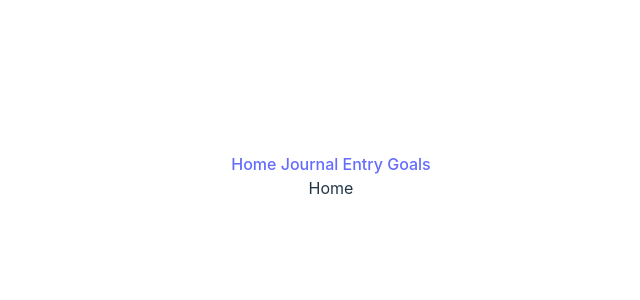
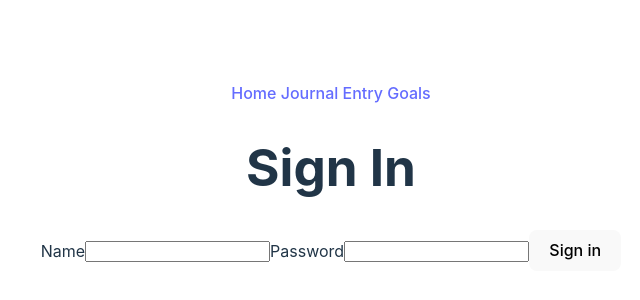
Before and after one commit to Afnanyb/Mindful-moments-journal, a React (Vite) app in the folder client/: page / in a window 1280 px wide. Shown: the part 224-524 px from the top of the page, without its empty margins (309-949 px from the left). Built offline with nearby package versions, Linux system fonts and the light colour scheme.

Commit message:
sign in input

```diff
--- a/client/src/App.jsx
+++ b/client/src/App.jsx
@@ -1,10 +1,49 @@
-import { Link, BrowserRouter as Router, Route, Routes } from "react-router-dom";
+import {
+  useNavigate,
+  Link,
+  BrowserRouter as Router,
+  Route,
+  Routes,
+} from "react-router-dom";
 import "./App.scss";
+import { useState } from "react";
 // import Navbar from './components/Navbar';
 import JournalEntry from "./Component/JournalEntry";
+
 // import MoodTracker from './components/MoodTracker';
 // import GoalSetting from './components/GoalSetting';
+function Home() {
+  const [name, setName] = useState("");
+  const [password, setPassword] = useState("");
+  const navigate = useNavigate();
 
+  return (
+    <div>
+      <h1 className="header__sign">Sign In</h1>
+      <label>Name</label>
+      <input
+        value={name}
+        onChange={(e) => setName(e.target.value)}
+        placeholder=""
+      />
+      <label>Password</label>
+      <input
+        value={password}
+        type="password"
+        onChange={(e) => setPassword(e.target.value)}
+        placeholder=""
+      />
+      <button
+        onClick={() => {
+          // TODO:handel sign in
+          navigate("/journal-entry");
+        }}
+      >
+        Sign in{" "}
+      </button>
+    </div>
+  );
+}
 function App() {
   return (
     <Router>
@@ -14,7 +53,7 @@ function App() {
         <Link to="/goals"> Goals </Link>
       </div>
       <Routes>
-        <Route path="/" element={<div>Home</div>} />
+        <Route path="/" element={<Home />} />
         <Route path="/journal-entry" element={<JournalEntry />} />
         <Route path="/goals" element={<div> Goals</div>} />
       </Routes>
```
